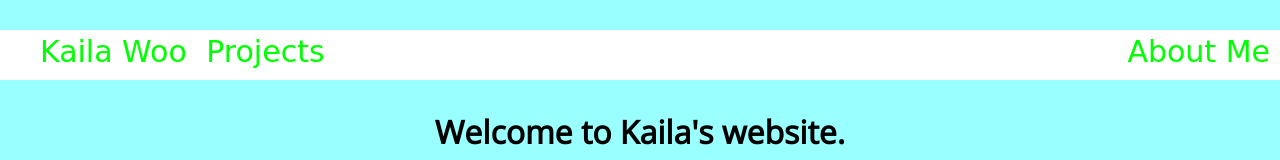
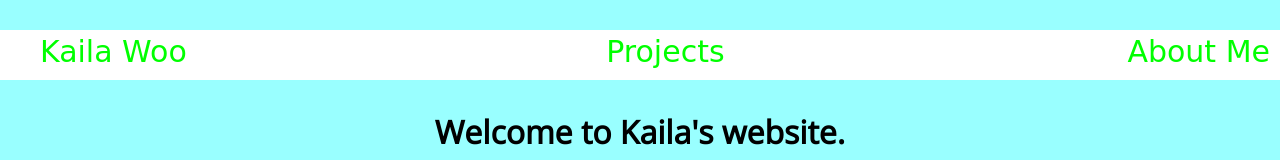
Before and after one commit to KailaWoo/KailaWoo.github.io, a plain HTML site: page index.html in a window 1280 px wide. Shown: the top 160 px of the page. Drawn offline with nearby package versions, Linux system fonts and the light colour scheme.

Commit message:
nav margin

```diff
--- a/Style.css
+++ b/Style.css
@@ -8,6 +8,11 @@
 
 #right{
 	float: right;
+}
+
+#middle{
+	margin-left: 400px;
+
 }
 
 .navigation{
--- a/index.html
+++ b/index.html
@@ -11,7 +11,7 @@
 		<ul class="navigation">
 			<li id="left"><a href="index.html">Kaila Woo<a/></li>
 			<li id="right"><a href="About.html">About Me<a/></li>
-			<li><a href="projects.html">Projects</a></li>
+			<li id="middle"><a href="projects.html">Projects</a></li>
 	</nav>
 
 		<h1 id="welcome">Welcome to Kaila's website.</h1>
```
Also changed, not shown: About.html (+1 -1 lines), projects.html (+1 -1 lines), todo.html (+1 -1 lines).
